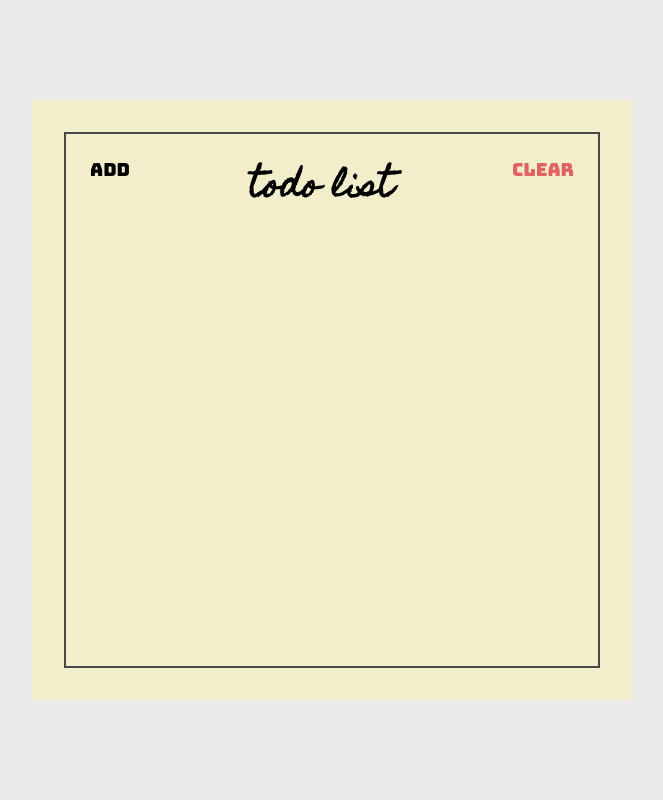
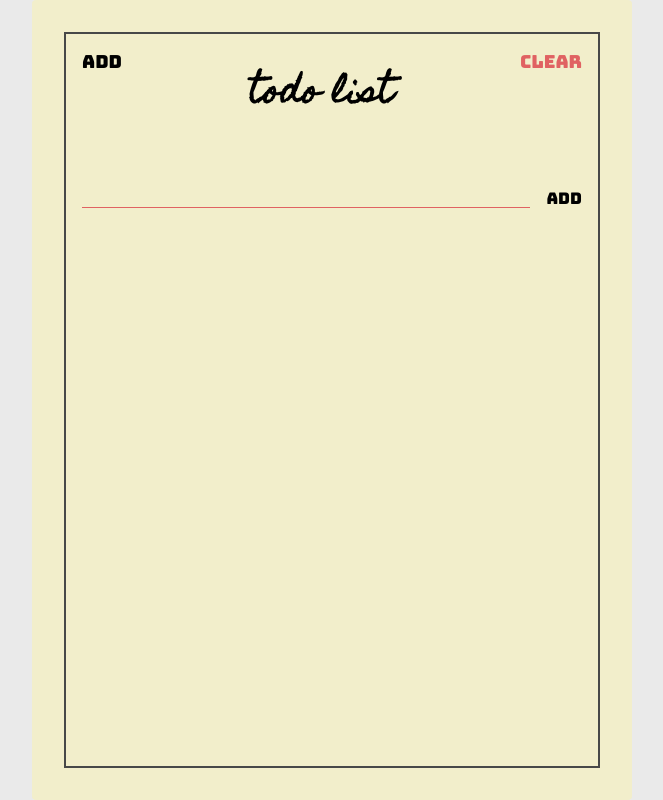
Before and after one commit to ahmadsholekhan/react-learn, a website: page index.html in a window 1280 px wide. Shown: the whole page, without its empty margins (308-971 px from the left). Drawn offline with Linux system fonts and the light colour scheme.

Commit message:
membuat add todo list

```diff
--- a/index.html
+++ b/index.html
@@ -14,11 +14,18 @@
   <body>
     <div class="container">
       <div class="frame">
-        <div class="header">
+        <section class="header">
           <button class="header-btn">Add</button>
           <h1 class="header-title">Todo List</h1>
           <button class="header-btn main-red-color">Clear</button>
-        </div>
+        </section>
+
+        <section class="add">
+          <form action="" class="add-form">
+            <input type="text" name="" id="" class="add-input" />
+            <button class="add-btn">Add</button>
+          </form>
+        </section>
       </div>
     </div>
   </body>
--- a/style.css
+++ b/style.css
@@ -33,7 +33,7 @@ body {
 }
 .container {
   width: 600px;
-  height: 600px;
+  height: 800px;
   background-color: #f2eecb;
   border-radius: 4px;
   padding: 32px;
@@ -62,8 +62,38 @@ body {
 .header-btn {
   font-size: 1.8rem;
   font-family: "Bungee", sans-serif;
-  padding: 24px;
+  padding: 16px;
   background: unset;
   border: unset;
   outline: unset;
+  cursor: pointer;
 }
+
+.add {
+  padding: 16px;
+}
+.add-form {
+  display: flex;
+  align-items: flex-start;
+}
+.add-input {
+  background: unset;
+  border: unset;
+  padding: 0 64px;
+
+  flex: 1;
+  border-bottom: 1px solid var(--main-red-color);
+  font-family: "Homemade Apple", sans-serif;
+  font-size: 16px;
+  text-transform: lowercase;
+}
+.add-btn {
+  font-size: 1.6rem;
+  font-family: "Bungee", sans-serif;
+  padding: 16px;
+  padding-right: unset;
+  cursor: pointer;
+  background: unset;
+  outline: unset;
+  border: unset;
+}
```
